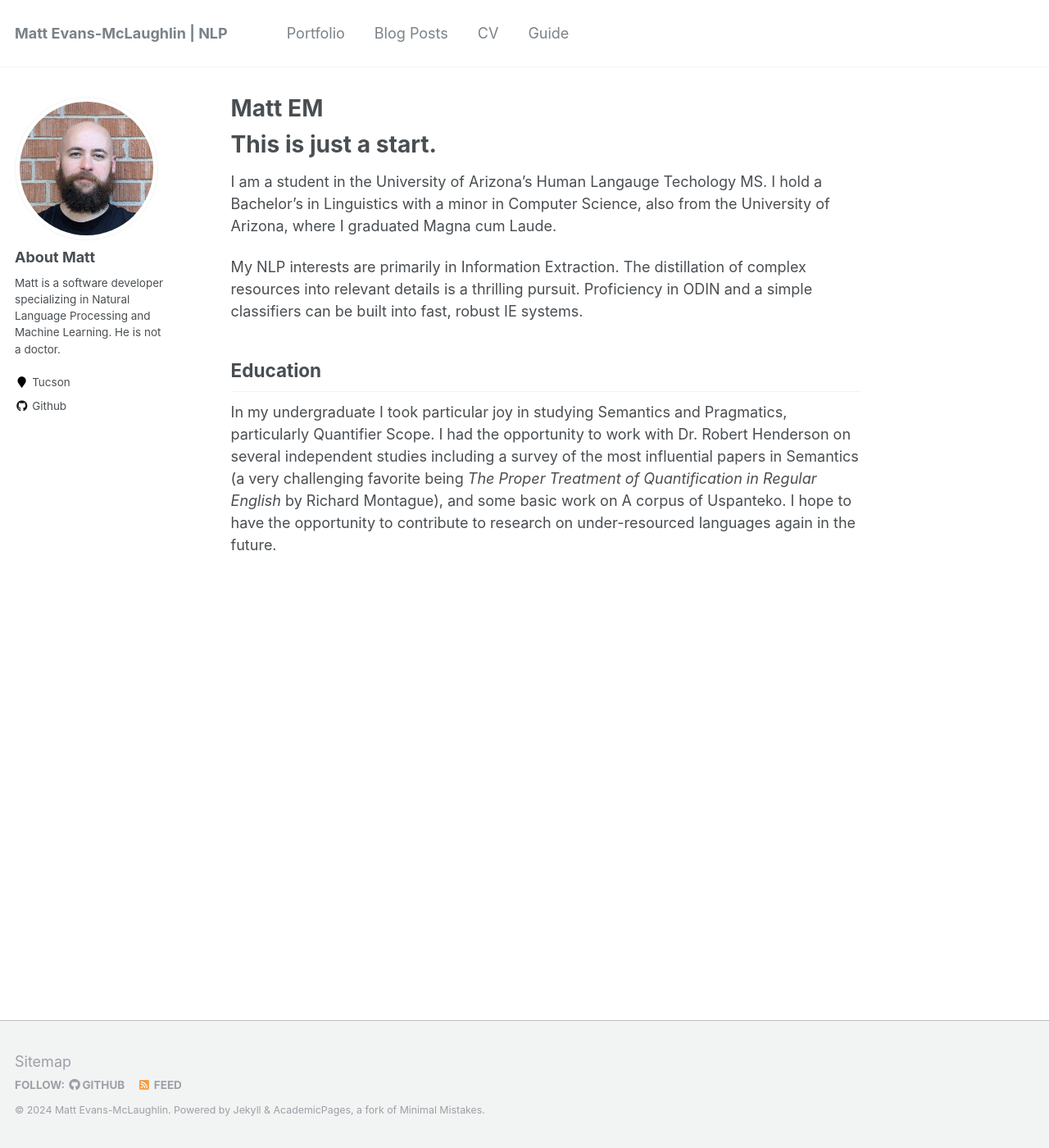
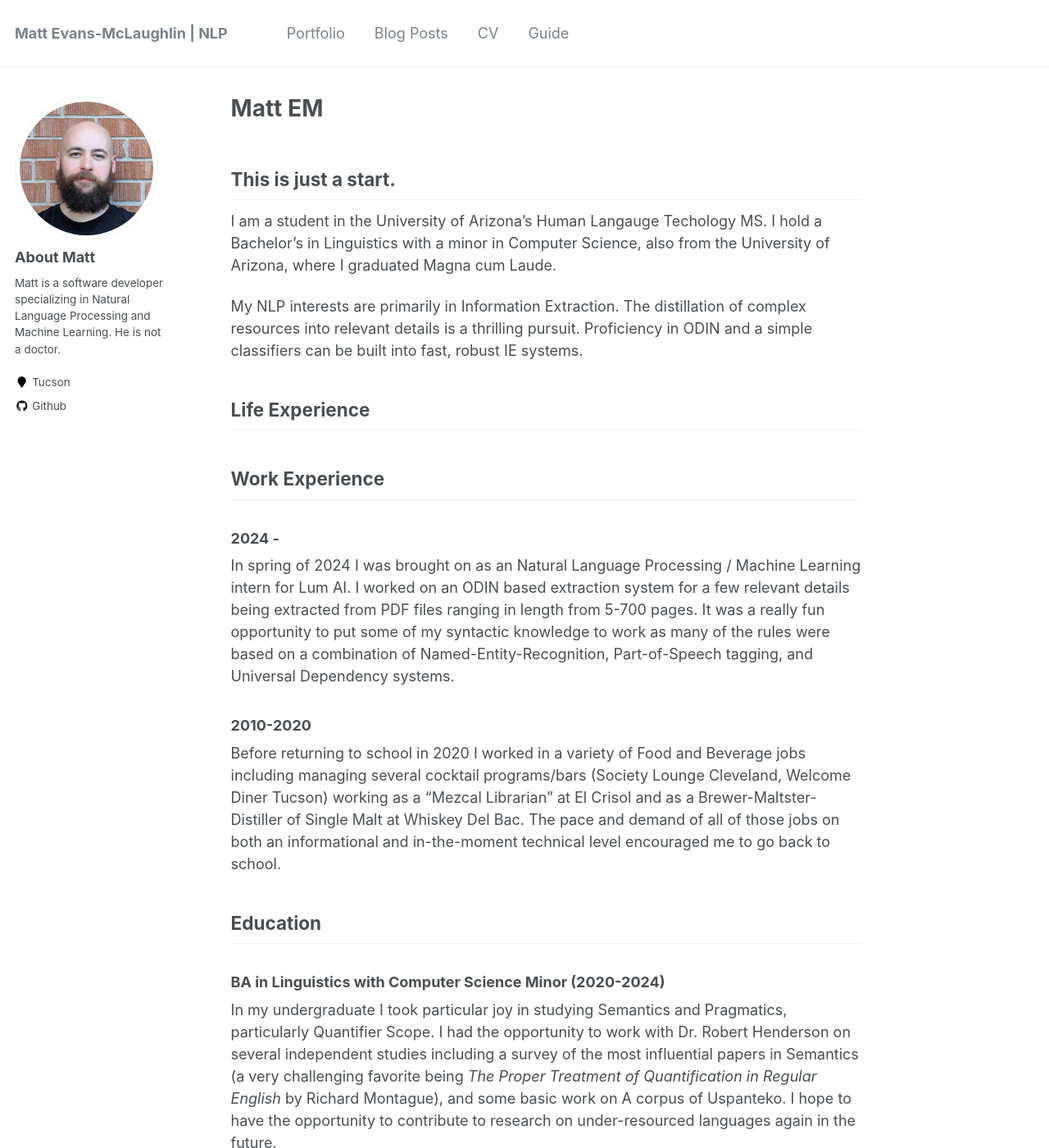
Before and after one commit to mc-wut/mc-wut.github.io, a Jekyll site: the page built from _pages/about.md, in a window 1280 px wide and 1400 px high. Shown: the whole window at 82% size. Built offline with Jekyll 4.4.1, drawn with Linux system fonts in a browser that asks for light colours.

Commit message:
- more additions to bio

```diff
--- a/_pages/about.md
+++ b/_pages/about.md
@@ -8,14 +8,26 @@ redirect_from:
   - /about.html
 ---
 
-# This is just a start.
+## This is just a start.
 
 I am a student in the University of Arizona's Human Langauge Techology MS. I hold a Bachelor's in Linguistics with a minor in Computer Science, also from the University of Arizona, where I graduated Magna cum Laude.
 
 
 My NLP interests are primarily in Information Extraction. The distillation of complex resources into relevant details is a thrilling pursuit. Proficiency in ODIN and a simple classifiers can be built into fast, robust IE systems.
 
+## Life Experience
+
+
+## Work Experience
+### 2024 -
+In spring of 2024 I was brought on as an Natural Language Processing / Machine Learning intern for Lum AI. I worked on an ODIN based extraction system for a few relevant details being extracted from PDF files ranging in length from 5-700 pages. It was a really fun opportunity to put some of my syntactic knowledge to work as many of the rules were based on a combination of Named-Entity-Recognition, Part-of-Speech tagging, and Universal Dependency systems.
+
+### 2010-2020
+Before returning to school in 2020 I worked in a variety of Food and Beverage jobs including managing several cocktail programs/bars (Society Lounge Cleveland, Welcome Diner Tucson) working as a "Mezcal Librarian" at El Crisol and as a Brewer-Maltster-Distiller of Single Malt at Whiskey Del Bac. The pace and demand of all of those jobs on both an informational and in-the-moment technical level encouraged me to go back to school.
+
+
 ## Education
+### BA in Linguistics with Computer Science Minor (2020-2024)
 In my undergraduate I took particular joy in studying Semantics and Pragmatics, particularly Quantifier Scope. I had the opportunity to work with Dr. Robert Henderson on several independent studies including a survey of the most influential papers in Semantics (a very challenging favorite being *The Proper Treatment of Quantification in Regular English* by Richard Montague), and some basic work on A corpus of Uspanteko. I hope to have the opportunity to contribute to research on under-resourced languages again in the future.
 
 
```
